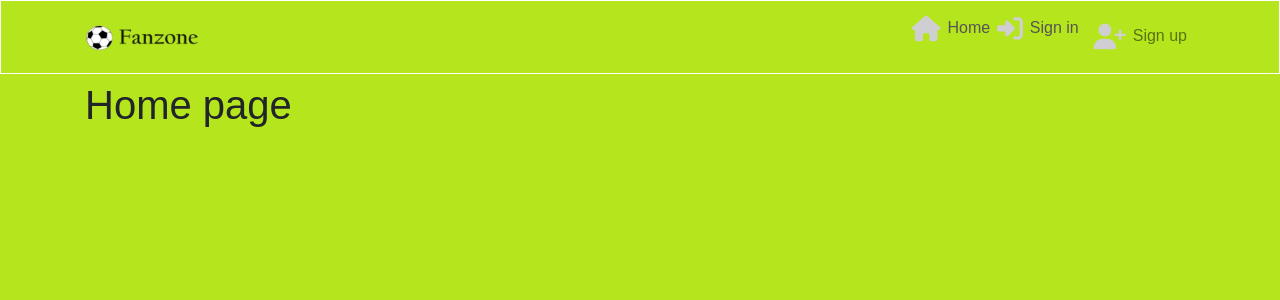
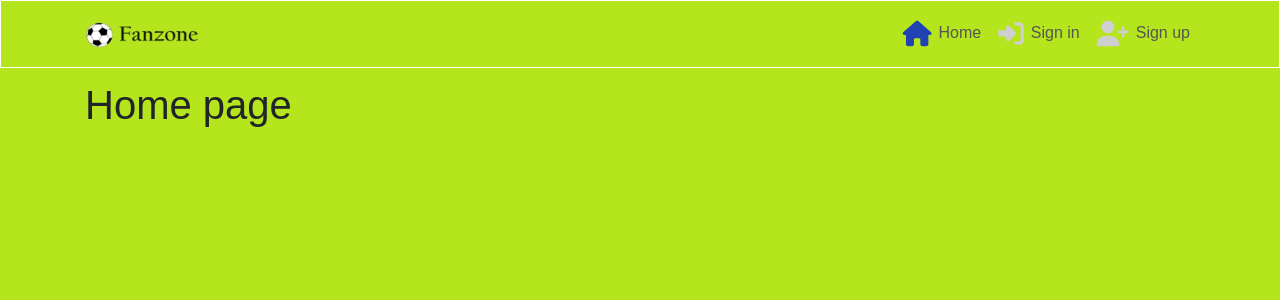
Before and after one commit to WelshDan/drf-fanzone, a React (Create React App) app: page / in a window 1280 px wide. Shown: the top 300 px of the page. Built offline with nearby package versions, Linux system fonts and the light colour scheme; a web font is replaced by a local one.

Commit message:
Update links of NavBar and stylings

```diff
--- a/src/App.js
+++ b/src/App.js
@@ -14,6 +14,9 @@ function App() {
         <Switch>
             <Route exact path="/signin" render={() => <h1>Sign in</h1>} />
         </Switch>
+        <Switch>
+            <Route exact path="/signup" render={() => <h1>Sign up</h1>} />
+        </Switch>
       </Container>
     </div>
   );
--- a/src/components/NavBar.js
+++ b/src/components/NavBar.js
@@ -15,15 +15,25 @@ const NavBar = () => {
             <Navbar.Toggle aria-controls="basic-navbar-nav" />
             <Navbar.Collapse id="basic-navbar-nav">
                 <Nav className="ml-auto text-left">
-                    <NavLink to="/">
+                    <NavLink
+                        exact
+                        className={styles.NavLink}
+                        activeClassName={styles.Active}
+                        to="/">
                         <i class="fa-solid fa-house"></i>Home
                     </NavLink>
-                    <NavLink to="/signin">
+                    <NavLink
+                        className={styles.NavLink}
+                        activeClassName={styles.Active}
+                        to="/signin">
                         <i class="fas fa-sign-in-alt"></i>Sign in
                     </NavLink>
-                    <Nav.Link>
+                    <NavLink
+                        className={styles.NavLink}
+                        activeClassName={styles.Active}
+                        to="/signup">
                         <i class="fas fa-user-plus"></i>Sign up
-                    </Nav.Link>
+                    </NavLink>
                 </Nav>
             </Navbar.Collapse>
         </Container>
--- a/src/styles/NavBar.module.css
+++ b/src/styles/NavBar.module.css
@@ -1,3 +1,10 @@
 .NavBar {
     border: 1px solid #FFFFFF;
 }
+.NavLink {
+    padding: 5px;
+}
+
+.Active i {
+    color: #2142b2;
+}
```
